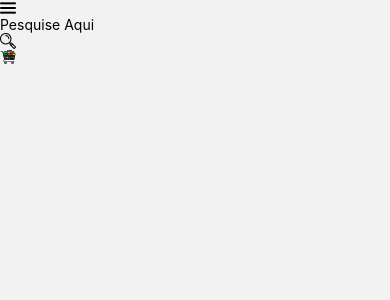
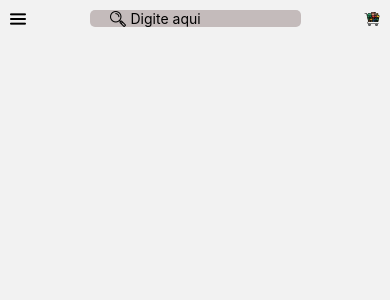
Before and after one commit to HeRIQUE2005/Livraria-Mobile-main, a React Native app: screen /Dashboard in a window 390 px wide. Shown: the top 300 px of the page. Built offline with nearby package versions, Linux system fonts and the light colour scheme.

Commit message:
livraria-mobile-main

```diff
--- a/src/Components/Header.js
+++ b/src/Components/Header.js
@@ -1,27 +1,22 @@
-import {
-    StyleSheet,
-    Text,
-    View,
-    Image,
-    TouchableOpacity,
-    TextInput,
-} from "react-native";
-import React from "react";
+import { StyleSheet, View, Image, TextInput } from "react-native";
 
 const Header = () => {
     return (
-        <View>
+        <View style={styles.PaginaContainer}>
             <View>
-                <Image source={require("../../assets/menu-hamburguer.png")} />
+                <Image
+                    style={styles.MenuContainer}
+                    source={require("../../assets/menu-hamburguer.png")}
+                />
             </View>
-            <View>
-                <TextInput
-                    style={styles.PesquisarContainer}
-                    placeholder="Pesquise Aqui"
-                />
+            <View style={styles.BotaoContainer}>
                 <Image
                     style={styles.Pesquisar}
                     source={require("../../assets/lupa.png")}
+                />
+                <TextInput
+                    style={styles.PesquisarContainer}
+                    placeholder="Digite aqui"
                 />
             </View>
             <View>
@@ -34,7 +29,30 @@ const Header = () => {
 export default Header;
 
 const styles = StyleSheet.create({
-    PesquisarContainer:{
+    PaginaContainer: {
+        flexDirection: "row",
+        alignItems: "center",
+        justifyContent: "space-between",
+        marginHorizontal: 10,
+        marginVertical: 10,
+    },
 
-    }
+    MenuContainer: {
+        alignItems: "center",
+        marginTop: 1,
+    },
+
+    BotaoContainer: {
+        flexDirection: "row",
+        alignItems: "center",
+        backgroundColor: '#C4BBBB',
+        gap: 5,
+        paddingHorizontal: 20,
+        borderRadius: 5
+    },
+
+    PesquisarContainer: {
+        width: 150
+    },
+
 });
```
Also changed, not shown: src/Components/Categoria.js (added, +9 -0 lines).
